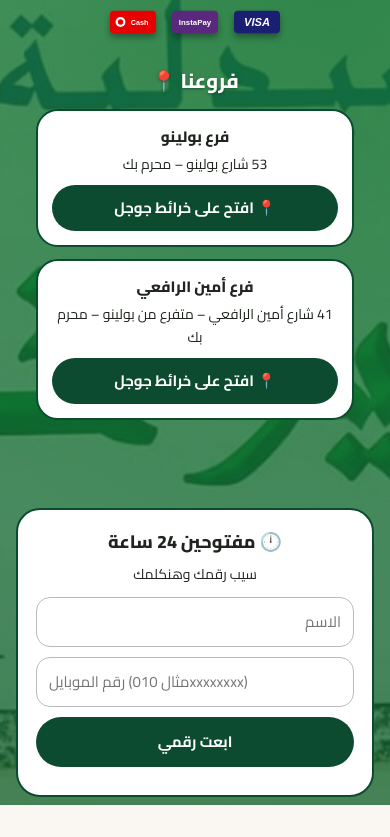
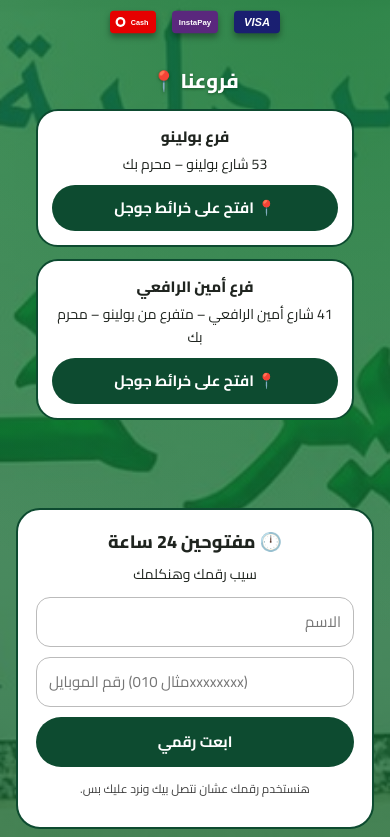
Before and after one commit to alameer-khaled-pharmacy/alameer-khaled-pharmacy.github.io, a plain HTML site: page index.html in a window 390 px wide. Shown: the part 1373-2210 px from the top of the page. Before the commit the page ends 2178 px from the top, so only its background shows below. Drawn offline with Linux system fonts and the light colour scheme.

Commit message:
Add privacy note and honeypot to form
Added a message about using the phone number for contact.

```diff
--- a/index.html
+++ b/index.html
@@ -1128,7 +1128,7 @@
 <input name="name" placeholder="الاسم" style="padding:12px;border-radius:14px;border:1px solid #bbb;font:inherit">
 <input name="phone" type="tel" required pattern="01[0-9]{9}" placeholder="رقم الموبايل (مثال 010xxxxxxxx)" style="padding:12px;border-radius:14px;border:1px solid #bbb;font:inherit">
 <button style="padding:13px;border:0;border-radius:999px;background:#0d4b30;color:#fff;font:inherit;font-weight:700">ابعت رقمي</button>
-<div id="lmsg" style="font-size:13px"></div></form></div></div>
+<div style="font-size:12px;color:#444;margin-top:2px">هنستخدم رقمك عشان نتصل بيك ونرد عليك بس.</div><input type="checkbox" name="botcheck" style="display:none" tabindex="-1" autocomplete="off"><div id="lmsg" style="font-size:13px"></div></form></div></div>
 <script>document.getElementById('lead').addEventListener('submit',async e=>{e.preventDefault();const m=document.getElementById('lmsg');m.textContent='...';try{const r=await fetch('https://api.web3forms.com/submit',{method:'POST',body:new FormData(e.target)});const j=await r.json();m.textContent=j.success?'تم، هنكلمك قريب ✅':'حصلت مشكلة، جرب تاني';if(j.success)e.target.reset()}catch(x){m.textContent='حصلت مشكلة، جرب تاني'}})</script>
 <div class="scooter"><svg viewBox="0 0 120 80" width="90"><g class="wheel"><circle cx="24" cy="62" r="13" fill="#222"/><circle cx="24" cy="62" r="5" fill="#bbb"/><path d="M24 49v26M11 62h26" stroke="#888" stroke-width="2"/></g><g class="wheel"><circle cx="98" cy="62" r="13" fill="#222"/><circle cx="98" cy="62" r="5" fill="#bbb"/><path d="M98 49v26M85 62h26" stroke="#888" stroke-width="2"/></g><path d="M24 62l18-4h34l10-20h-10" fill="none" stroke="#0d4b30" stroke-width="6" stroke-linecap="round" stroke-linejoin="round"/><rect x="40" y="30" width="30" height="24" rx="3" fill="#fff" stroke="#0d4b30" stroke-width="3"/><path d="M52 34v16M44 42h16" stroke="#1b9a3a" stroke-width="4"/><circle cx="90" cy="22" r="7" fill="#f2c9a0"/><path d="M84 18a8 8 0 0116 0z" fill="#0d4b30"/><path d="M76 38l12-12" stroke="#1b9a3a" stroke-width="7" stroke-linecap="round"/></svg></div><span class="leaf" style="left:8%;animation-duration:14s;animation-delay:-2s">🍃</span><span class="leaf" style="left:30%;animation-duration:18s;animation-delay:-9s">🍃</span><span class="leaf" style="left:55%;animation-duration:16s;animation-delay:-5s">🍃</span><span class="leaf" style="left:78%;animation-duration:20s;animation-delay:-12s">🍃</span><span class="leaf" style="left:92%;animation-duration:15s;animation-delay:-7s">🍃</span><div id="toast" class="site-toast" role="status" aria-live="polite"></div>
 
```
